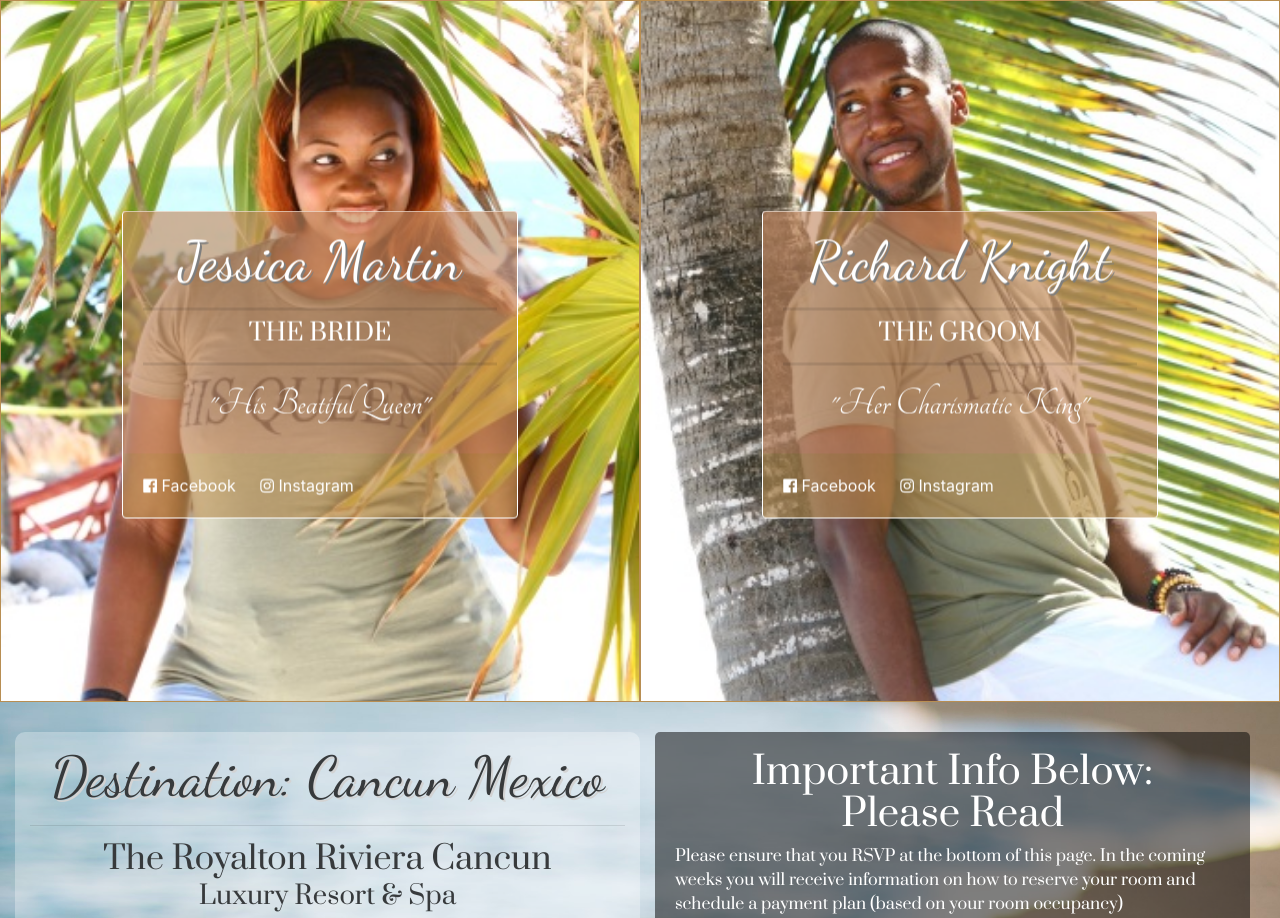
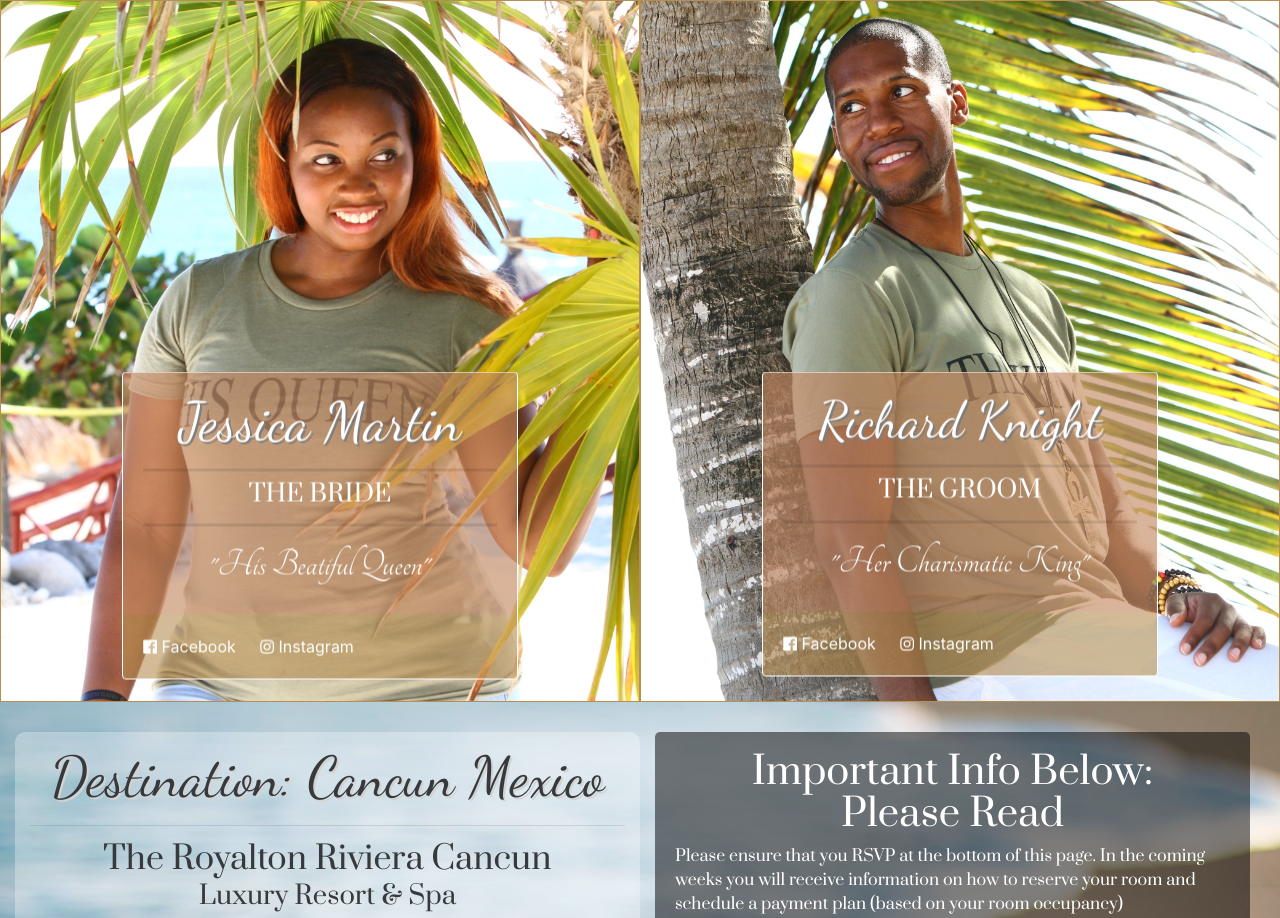
Before and after one commit to kcs2015/wedding, a PHP site: page / in a window 1280 px wide. Shown: the part 1385-2303 px from the top of the page. Run offline with PHP 8.4, Linux system fonts and the light colour scheme; some web fonts are replaced.

Commit message:
Updated couple info media queries
Added larger photos for desktop displays

```diff
--- a/assets/css/jr-styles.css
+++ b/assets/css/jr-styles.css
@@ -830,6 +830,9 @@ background-size: cover;
     #cover-main{
         background-position: 5% 30px;
     }
+        #groom-info-card .section-header{
+        font-size:3.2rem;
+    }
 }
 
 /* iPhone 6 Plus. Above (735px) AND Landscape */
@@ -838,6 +841,7 @@ background-size: cover;
     #cover-main{
         background-position: 0% 30px;
     }
+
 }
 
 /* Medium. Above 48em (768px) */
@@ -991,6 +995,10 @@ background-size: cover;
         background-position: 28% 30px;
     }
 
+    .couple-bg-row .vertical-align-child{
+    top:42%;
+}
+
 }
 /* iPad Pro. Above 64em (1024px) */
 @media screen and (min-width: 64em)  and (orientation: landscape) {
@@ -1024,6 +1032,19 @@ background-size: cover;
      #timer-header span{
         display: inline-block;
          font-size:50px;
+    }
+
+    #bride-bg-row{
+         background: url(../img/engagement/bride-about-lg-img.jpg) no-repeat;
+        background-size: cover;
+    }
+    #groom-bg-row{
+         background: url(../img/engagement/groom-about-lg-img.jpg) no-repeat;
+        background-size: cover;
+    }
+    .couple-bg-row .vertical-align-child{
+
+        top:53%;
     }
 
 
@@ -1110,3 +1131,46 @@ background-size: cover;
 .back {
 	transform: rotateY(180deg);
 }
+
+/* entire container, keeps perspective */
+.flip-container-1 {
+	perspective: 1000px;
+}
+	/* flip the pane when hovered */
+	.flip-container-1:hover .flipper-1, .flip-container-1.hover-1 .flipper-1 {
+		transform: rotateY(180deg);
+	}
+
+.flip-container-1, .front-1, .back-1 {
+	width: 100%;
+	height: 100%;
+}
+
+/* flip speed goes here */
+.flipper-1 {
+	transition: 0.6s;
+	transform-style: preserve-3d;
+
+	position: relative;
+}
+
+/* hide back of pane during swap */
+.front-1, .back-1 {
+	backface-visibility: hidden;
+
+	position: absolute;
+	top: 0;
+	left: 0;
+}
+
+/* front pane, placed above back */
+.front-1 {
+	z-index: 2;
+	/* for firefox 31 */
+	transform: rotateY(0deg);
+}
+
+/* back, initially hidden pane */
+.back-1 {
+	transform: rotateY(180deg);
+}
--- a/index.html
+++ b/index.html
@@ -235,9 +235,9 @@
                <div class="col-xs-12 col-sm-6">
                        <div id="groom-bg-row" class="couple-bg-row row vertical-align-parent">
                            <div class="col-xs-12 col-sm-12 col-md-12 offset-md-0 col-lg-8 offset-lg-2 vertical-align-child">
-                <div class="flip-container" ontouchstart="this.classList.toggle('hover');">
-                 <div class="flipper">
-		<div class="front">
+                <div class="flip-container-1" ontouchstart="this.classList.toggle('hover');">
+                 <div class="flipper-1">
+		<div class="front-1">
 			 <div id="groom-info-card" class="card couple-info-card">
                   <div class="card-block info-header">
                     <h4 class="display-4  section-header light-text card-title">Richard Knight</h4>
@@ -262,7 +262,7 @@
 
 
 		</div>
-		<div class="back">
+		<div class="back-1">
 			<!-- back content -->
 			<div id="bride-info-card" class="card couple-info-card ">
                   <div class="card-block info-header">
```
Also changed, not shown: assets/img/engagement/bride-about-lg-img.jpg (added), assets/img/engagement/groom-about-lg-img.jpg (added).
